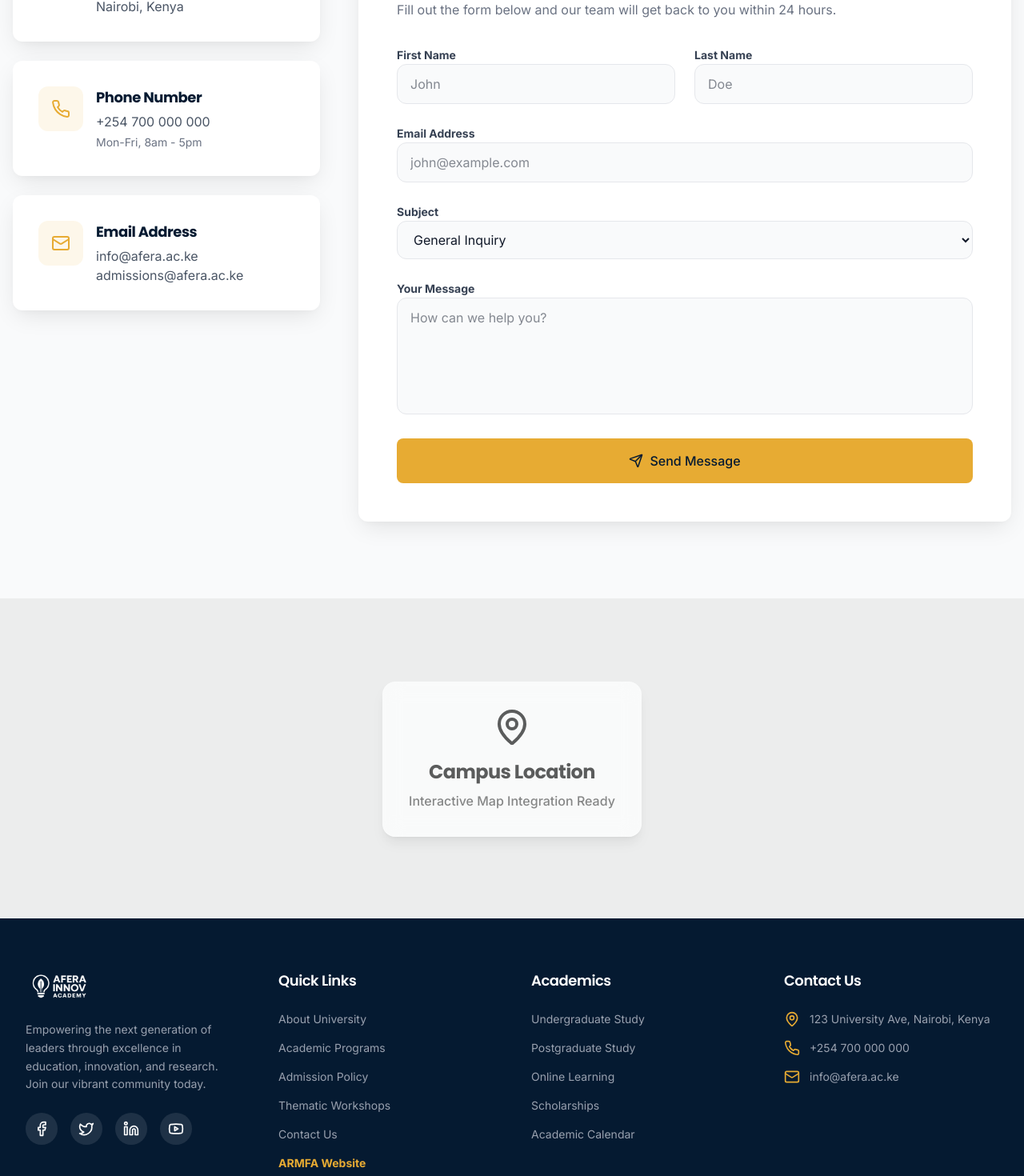
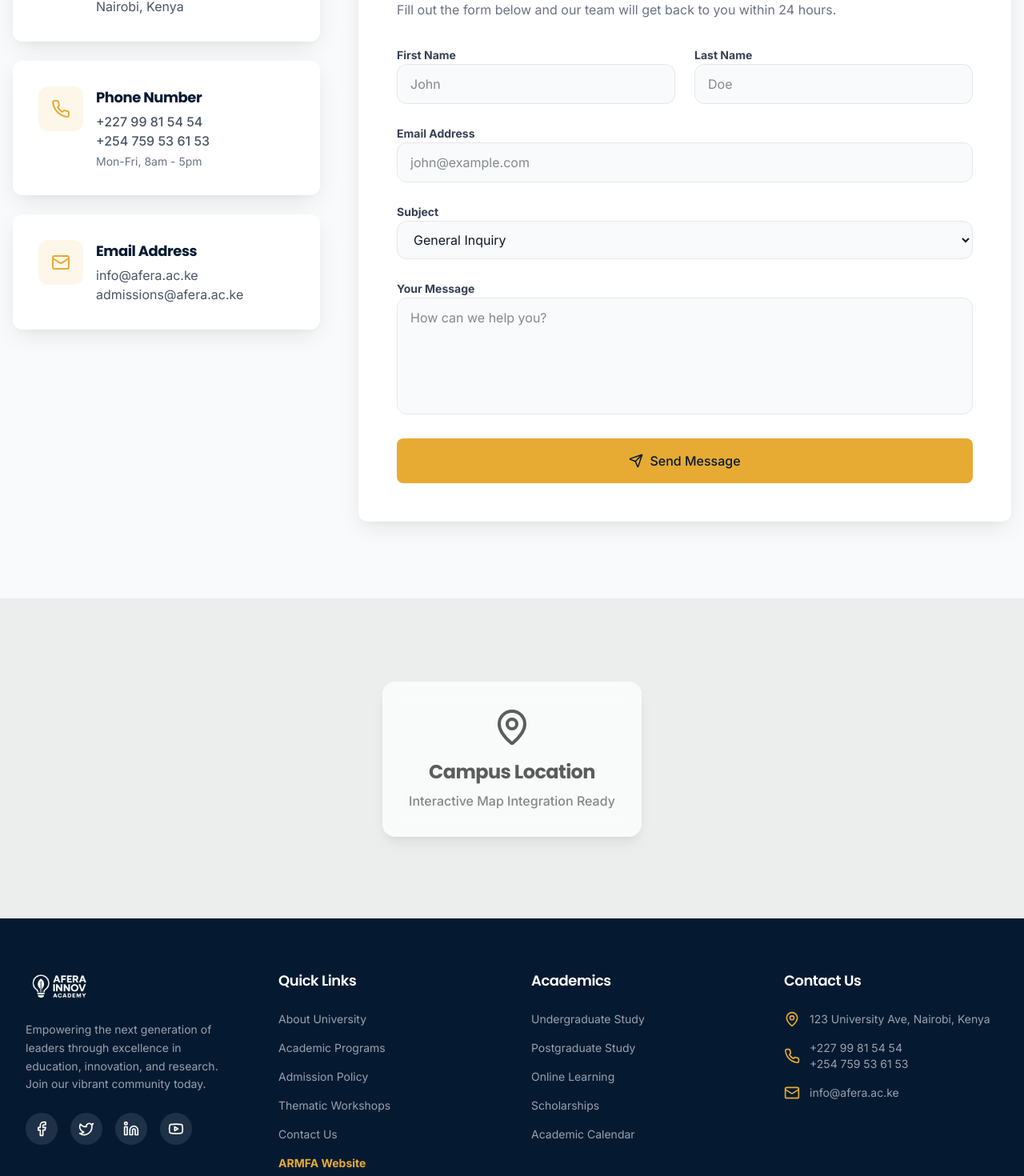
Before and after one commit to Alee24/AFERA, a Next.js app in the folder frontend/: page /1/contact in a window 1280 px wide. Shown: the part 589-2059 px from the top of the page at 80% size. Built offline with nearby package versions, Linux system fonts and the light colour scheme; no server answers.

Commit message:
UI: Updated contact information with new phone numbers (+227 and +254)

```diff
--- a/frontend/src/app/[lang]/contact/page.tsx
+++ b/frontend/src/app/[lang]/contact/page.tsx
@@ -78,7 +78,8 @@ export default function ContactPage() {
                   </div>
                   <div>
                     <h3 className="font-bold text-lg mb-1 text-primary dark:text-white">Phone Number</h3>
-                    <p className="text-gray-600 dark:text-gray-400">+254 700 000 000</p>
+                    <p className="text-gray-600 dark:text-gray-400 font-medium">+227 99 81 54 54</p>
+                    <p className="text-gray-600 dark:text-gray-400 font-medium">+254 759 53 61 53</p>
                     <p className="text-sm text-gray-500 mt-1">Mon-Fri, 8am - 5pm</p>
                   </div>
                 </div>
--- a/frontend/src/components/Footer.tsx
+++ b/frontend/src/components/Footer.tsx
@@ -98,7 +98,10 @@ export default function Footer() {
               </li>
               <li className="flex items-center space-x-3">
                 <Phone size={20} className="text-accent shrink-0" />
-                <span>+254 700 000 000</span>
+                <div className="flex flex-col">
+                  <span>+227 99 81 54 54</span>
+                  <span>+254 759 53 61 53</span>
+                </div>
               </li>
               <li className="flex items-center space-x-3">
                 <Mail size={20} className="text-accent shrink-0" />
```
